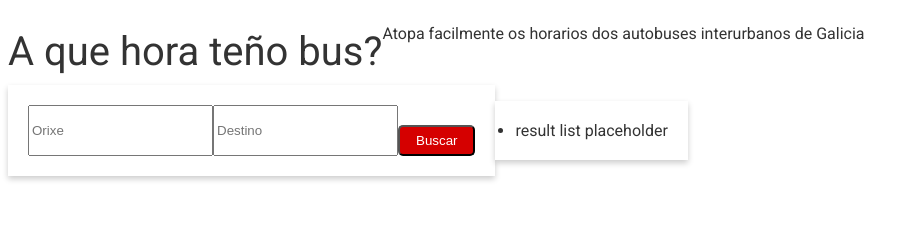
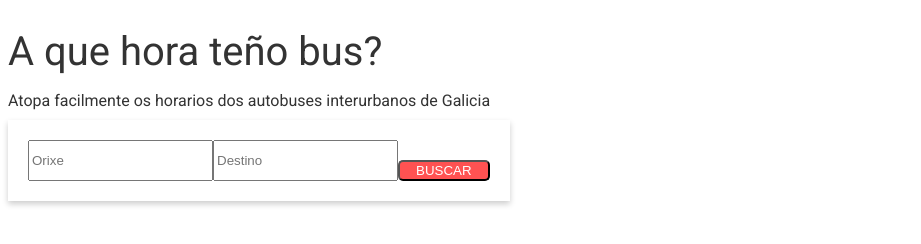
Before and after one commit to mechaphysis/public-transport-app, a React app: page / in a window 1280 px wide. Shown: the whole page, without its empty margins (0-921 px from the left). Built offline with nearby package versions, Linux system fonts and the light colour scheme.

Commit message:
feat: Add HOC with basic logic

```diff
--- a/src/components/Input.js
+++ b/src/components/Input.js
@@ -1,6 +1,6 @@
 import React from "react";
 
-const Input = () => {
+const Input = props => {
   return (
     <form className="container">
       <input className="input" name="orixe" type="text" placeholder="Orixe" />
@@ -10,7 +10,9 @@ const Input = () => {
         type="text"
         placeholder="Destino"
       />
-      <button className="button">Buscar</button>
+      <button className="button" onClick={props.onButtonClick}>
+        BUSCAR
+      </button>
     </form>
   );
 };
--- /dev/null
+++ b/src/components/SearchContainer.js
@@ -0,0 +1,27 @@
+import React, { Component } from "react";
+
+import Input from "./Input.js";
+import Results from "./Results.js";
+class SearchContainer extends Component {
+  state = {
+    showResults: false
+  };
+
+  handleButtonClick = () => {
+    this.setState({ showResults: true });
+  };
+  render() {
+    return (
+      <div className="description">
+        <h1 className="header">A que hora teño bus?</h1>
+        <p className="paragraph">
+          Atopa facilmente os horarios dos autobuses interurbanos de Galicia
+        </p>
+        <Input onButtonClick={this.handleButtonClick} />
+        {this.state.showResults && <Results />}
+      </div>
+    );
+  }
+}
+
+export default SearchContainer;
--- a/src/index.js
+++ b/src/index.js
@@ -1,19 +1,12 @@
 import React from "react";
 import ReactDOM from "react-dom";
-import Input from "./components/Input.js";
-import Results from "./components/Results.js";
-
+import SearchContainer from "./components/SearchContainer.js";
 import "./styles.css";
 
 function App() {
   return (
     <div className="App">
-      <h1 className="header">A que hora teño bus?</h1>
-      <p className="paragraph">
-        Atopa facilmente os horarios dos autobuses interurbanos de Galicia
-      </p>
-      <Input />
-      <Results />
+      <SearchContainer />
     </div>
   );
 }
--- a/src/styles.css
+++ b/src/styles.css
@@ -44,6 +44,6 @@ p {
   border-radius: 5px;
   color: #fff;
   box-shadow: 0 1px 0 0 transparent;
-  background-color: #d50000;
+  background-color: #ff5252;
   font-weight: 500;
 }
```
